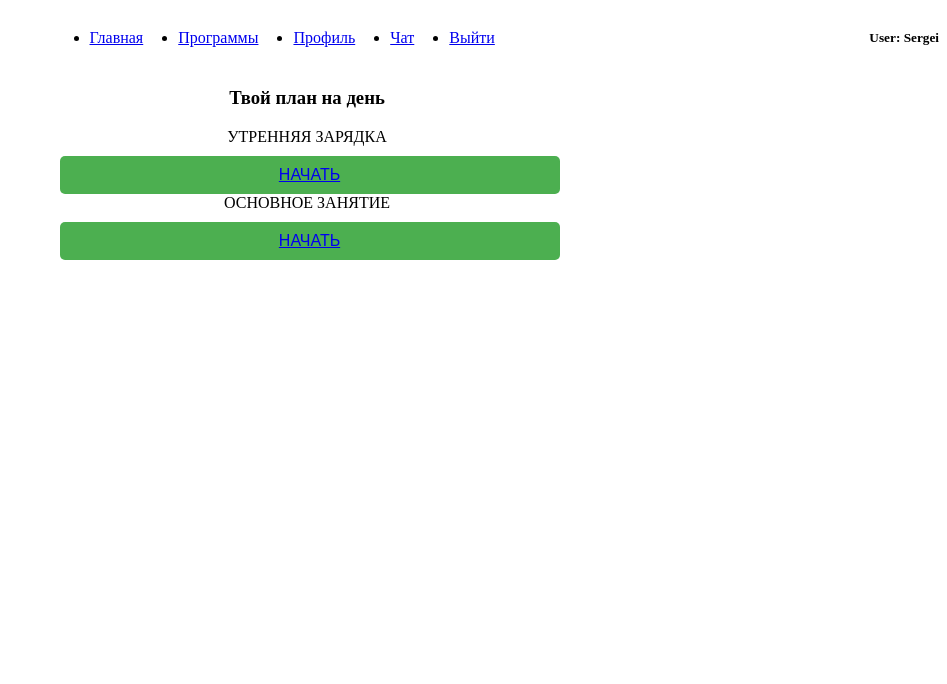
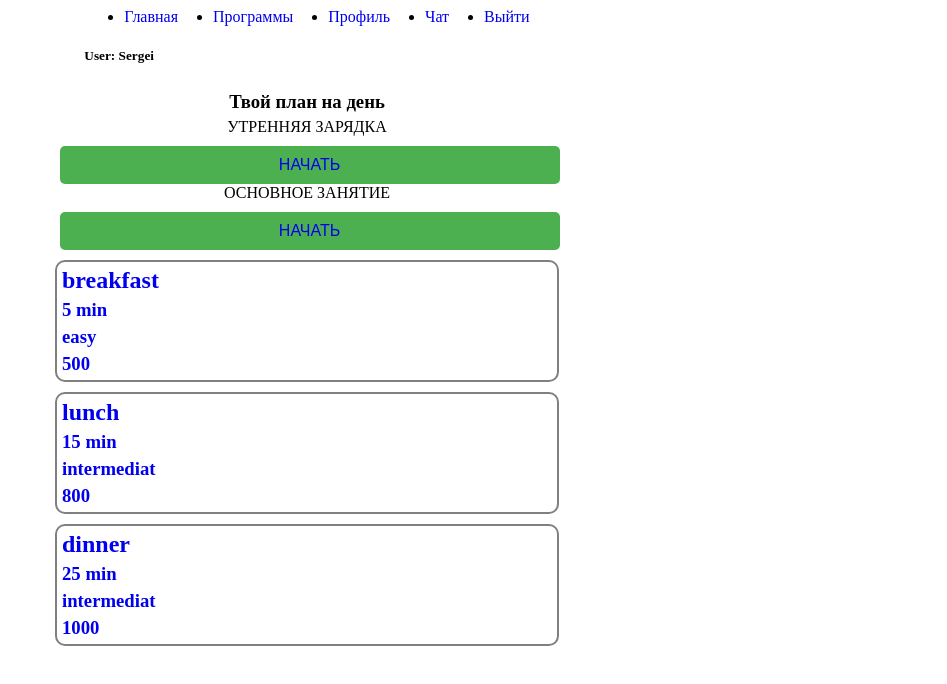
Before and after one commit to RomanLemeshko/onlyfits, a React (Vite) app in the folder client/: page /view-profile/day-plan in a window 1280 px wide. Shown: the top 684 px of the page, without its empty margins (333-1280 px from the left). Built offline with nearby package versions, Linux system fonts and the light colour scheme.

Commit message:
recipes added to dayPlan page

```diff
--- a/client/src/components/Calculator.tsx
+++ /dev/null
@@ -1,11 +0,0 @@
-import React from 'react';
-
-const Calculator = () => {
-  return (
-    <div>
-
-    </div>
-  );
-};
-
-export default Calculator;
--- /dev/null
+++ b/client/src/components/calculatorPage/CalculatorPage.tsx
@@ -0,0 +1,10 @@
+import './calculatorPage.css'
+const CalculatorPage = () => {
+  return (
+    <div>
+      Калькулятор
+    </div>
+  );
+};
+
+export default CalculatorPage;
--- /dev/null
+++ b/client/src/components/dayMealMage/DayMealPage.tsx
@@ -0,0 +1,18 @@
+import React from 'react';
+import { Link, useParams } from "react-router-dom";
+
+const DayMealPage = () => {
+  const {eat} = useParams()
+
+
+
+
+  return (
+    <div>
+      eat
+
+    </div>
+  );
+};
+
+export default DayMealPage;
--- a/client/src/components/dayPlanPage/DayPlanPage.tsx
+++ b/client/src/components/dayPlanPage/DayPlanPage.tsx
@@ -1,6 +1,31 @@
 import { Link } from 'react-router-dom';
 import './dayPlanPage.css';
 import Header from '../header/Header';
+
+const mealArr = [
+  {
+    id: 1,
+    time: 'breakfast',
+    cooktime: '5 min',
+    complexity: 'easy',
+    calories: 500,
+  },
+  {
+    id: 1,
+    time: 'lunch',
+    cooktime: '15 min',
+    complexity: 'intermediat',
+    calories: 800,
+  },
+  {
+    id: 1,
+    time: 'dinner',
+    cooktime: '25 min',
+    complexity: 'intermediat',
+    calories: 1000,
+  },
+];
+
 const DayPlanPage = () => {
   return (
     <div>
@@ -16,6 +41,18 @@ const DayPlanPage = () => {
         <button className="start-btn">
           <Link to="/view-profile/day-plan/workout">НАЧАТЬ</Link>
         </button>
+        <div id="day-recipes">
+          {mealArr.map((eachMeal) => (
+            <div key={eachMeal.id} className='meal-container'>
+              <Link to={`/view-profile/day-plan/${eachMeal.time}`}>
+                <h2>{eachMeal.time}</h2>
+                <h3>{eachMeal.cooktime}</h3>
+                <h3>{eachMeal.complexity}</h3>
+                <h3>{eachMeal.calories}</h3>
+              </Link>
+            </div>
+          ))}
+        </div>
       </div>
     </div>
   );
--- a/client/src/components/dayPlanPage/dayPlanPage.css
+++ b/client/src/components/dayPlanPage/dayPlanPage.css
@@ -21,3 +21,18 @@ button{
   margin-top: 10px;
   width: 500px;
 }
+
+a{
+  text-decoration: none
+}
+
+.meal-container{
+  margin: 10px;
+  border:solid gray 2px;
+  border-radius: 10px;
+  width: 500px;
+}
+
+h2, h3{
+  margin: 5px;
+}
--- a/client/src/components/header/Header.tsx
+++ b/client/src/components/header/Header.tsx
@@ -13,8 +13,9 @@ const Header = () => {
   });
 
   return (
+
     <div className='main-page-container'>
-      <>
+      <div>
         {user ? (
           <>
             <ul id="header-container">
@@ -53,7 +54,7 @@ const Header = () => {
             </li>
           </ul>
         )}
-      </>
+      </div>
     </div>
   );
 };
--- a/client/src/components/header/header.css
+++ b/client/src/components/header/header.css
@@ -1,6 +1,8 @@
 .main-page-container {
   width: 100%;
   display: flex;
+  justify-content: center;
+
 }
 
 #header-container {
```
Also changed, not shown: client/src/router.tsx (+12 -5 lines), client/src/components/calculatorPage/calculatorPage.css (added), client/src/components/dayMealMage/dayMealPage.css (added).
